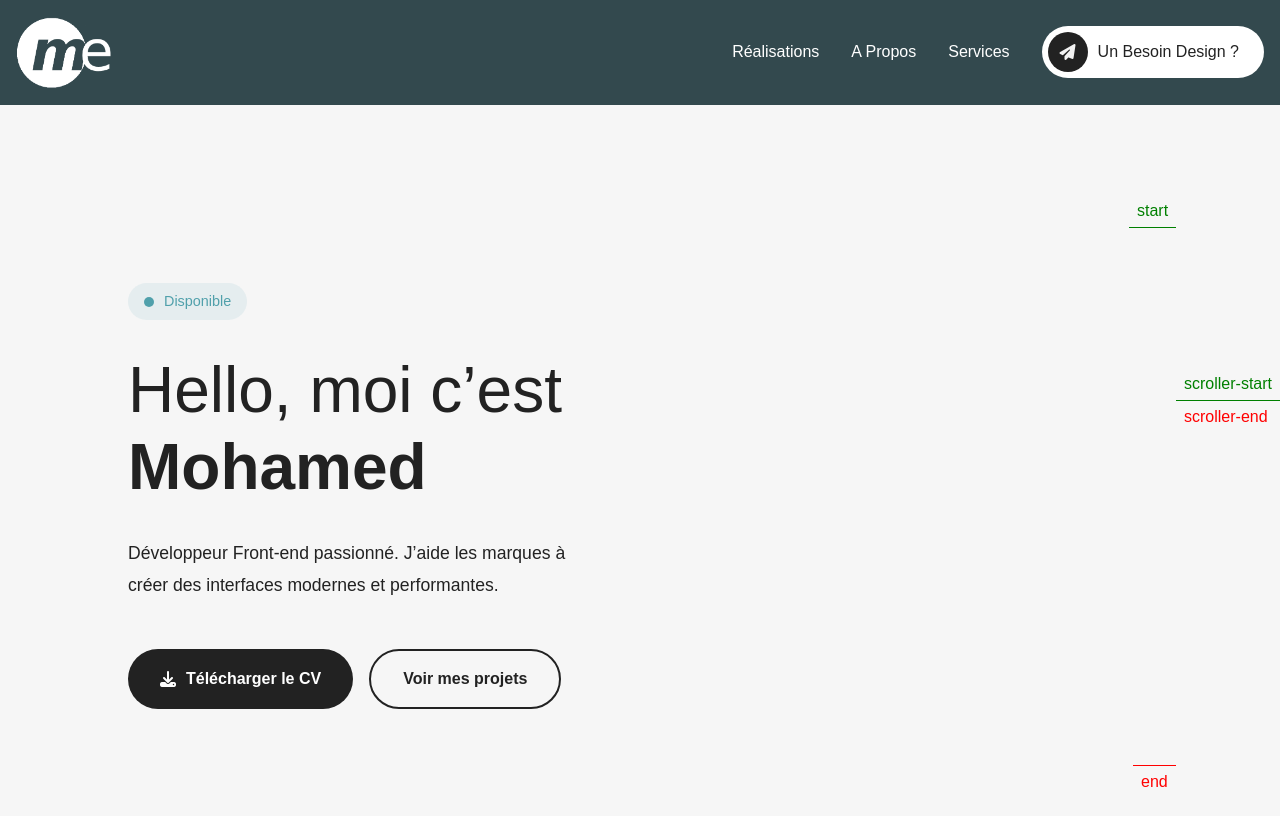
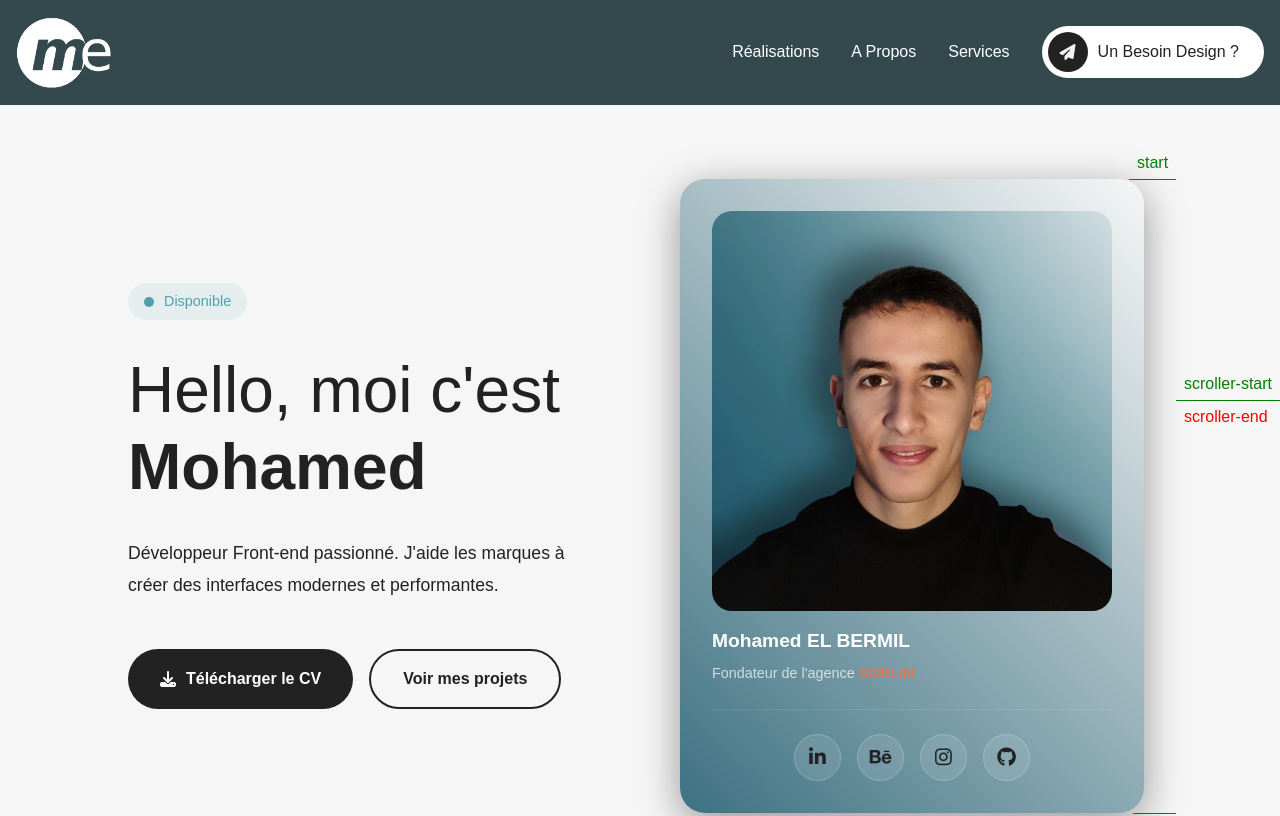
Before and after one commit to mohamed-elbermil/portfolio, a React (Vite) app: page / in a window 1280 px wide. Shown: the top 816 px of the page. Built offline with nearby package versions, Linux system fonts and the light colour scheme.

Commit message:
maj social media

```diff
--- a/src/components/Header/Header.jsx
+++ b/src/components/Header/Header.jsx
@@ -27,10 +27,10 @@ function Header() {
           ease: 'power3.out',
           scrollTrigger: {
             trigger: leftRef.current,
-            start: 'top center',   // animation démarre quand top de l’élément touche le centre de la fenêtre
+            start: 'top center',   // animation démarre quand top de l'élément touche le centre de la fenêtre
             end: 'bottom center',  // animation se termine quand bottom touche centre
             toggleActions: 'play reverse play reverse',
-            // play à l’entrée, reverse à la sortie, play à retour, reverse à sortie retour
+            // play à l'entrée, reverse à la sortie, play à retour, reverse à sortie retour
             markers: false,
           },
         }
@@ -70,10 +70,10 @@ function Header() {
             Disponible
           </span>
           <h1 className={styles.title}>
-            Hello, moi c’est <span className={styles.highlight}>Mohamed</span>
+            Hello, moi c'est <span className={styles.highlight}>Mohamed</span>
           </h1>
           <p className={styles.subtext}>
-            Développeur Front-end passionné. J’aide les marques à créer des interfaces modernes et performantes.
+            Développeur Front-end passionné. J'aide les marques à créer des interfaces modernes et performantes.
           </p>
           <div className={styles.ctaGroup}>
             <a href="cv-mohamed-elbermil.pdf" download className={styles.cvBtn}>
@@ -90,6 +90,22 @@ function Header() {
               <p>Mohamed EL BERMIL</p>
               <span>Fondateur de l'agence <a href="https://soblim.com/" target="_blank" rel="noopener noreferrer">SOBLIM</a></span>
             </div>
+
+            {/* Social Media Icons */}
+            <div className={styles.socialIcons}>
+              <a href="https://www.linkedin.com/in/mohamed-el-bermil-b957861bb/" target="_blank" rel="noopener noreferrer" aria-label="LinkedIn">
+                <i className="fab fa-linkedin-in"></i>
+              </a>
+              <a href="https://www.behance.net/melbi" target="_blank" rel="noopener noreferrer" aria-label="Behance">
+                <i className="fab fa-behance"></i>
+              </a>
+              <a href="https://www.instagram.com/soblim_crea/" target="_blank" rel="noopener noreferrer" aria-label="Instagram">
+                <i className="fab fa-instagram"></i>
+              </a>
+              <a href="https://github.com/mohamed-elbermil?tab=repositories" target="_blank" rel="noopener noreferrer" aria-label="GitHub">
+                <i className="fab fa-github"></i>
+              </a>
+            </div>
           </div>
         </div>
       </header>
--- a/src/components/Header/Header.module.css
+++ b/src/components/Header/Header.module.css
@@ -152,6 +152,42 @@
   font-weight: bold;
 }
 
+/* Social Media Icons */
+.socialIcons {
+  display: flex;
+  justify-content: center;
+  gap: 1rem;
+  margin-top: 1.5rem;
+  padding-top: 1.5rem;
+  border-top: 1px solid rgba(255, 255, 255, 0.1);
+}
+
+.socialIcons a {
+  display: flex;
+  align-items: center;
+  justify-content: center;
+  width: 45px;
+  height: 45px;
+  background: rgba(255, 255, 255, 0.1);
+  border-radius: 50%;
+  color: var(--c-element);
+  text-decoration: none;
+  transition: all 0.3s ease;
+  backdrop-filter: blur(10px);
+  border: 1px solid rgba(255, 255, 255, 0.2);
+}
+
+.socialIcons a:hover {
+  background: var(--c-element);
+  color: #fff;
+  transform: translateY(-3px);
+  box-shadow: 0 8px 25px rgba(80, 160, 171, 0.3);
+}
+
+.socialIcons i {
+  font-size: 1.2rem;
+}
+
 @media (max-width: 768px) {
   .header {
     flex-direction: column;
```
